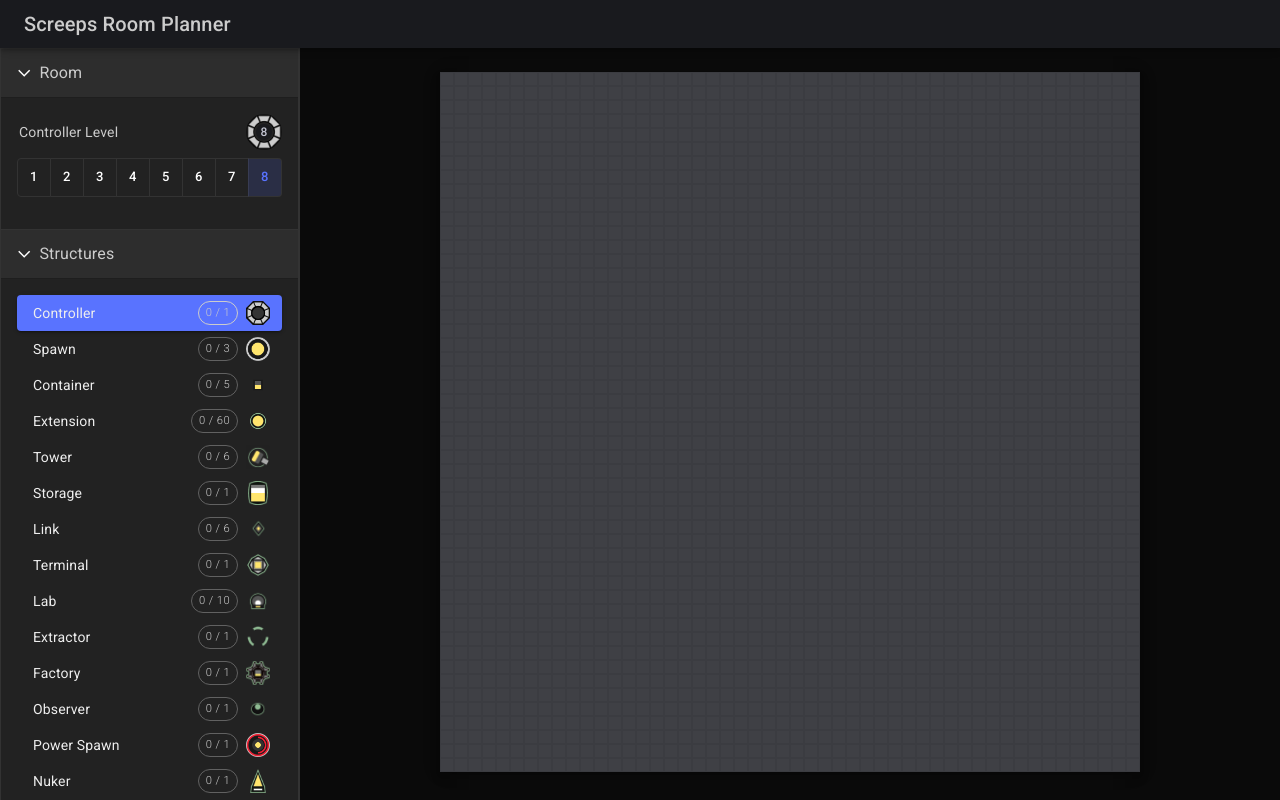
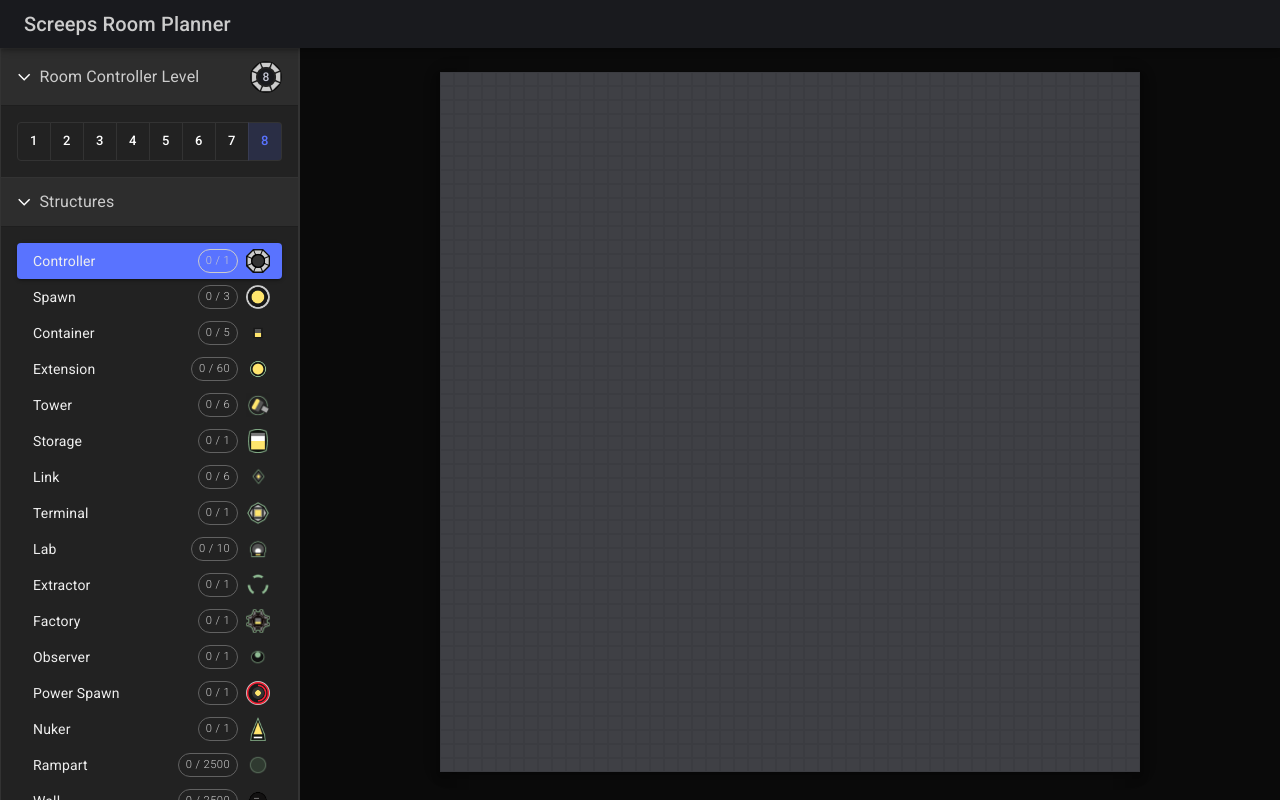
Before and after one commit to meyer678/screeps-room-planner, a React (Create React App) app: page / in a window 1280 px wide. Built offline with nearby package versions, Linux system fonts and the light colour scheme.

Commit message:
revisions

```diff
--- a/src/contexts/HoverTileContext.tsx
+++ b/src/contexts/HoverTileContext.tsx
@@ -1,16 +1,21 @@
-import { useContext } from 'react';
+import { useContext, useMemo } from 'react';
 import { createCtx } from './CreateCtx';
 
-type State = number;
+type State = {
+  tile: number;
+  x: number;
+  y: number;
+};
 
-type Action = { type: 'set_hover'; tile: number } | { type: 'reset' };
+type Action = { type: 'set_hover'; tile: number; x: number; y: number } | { type: 'reset' };
 
-const initialState: State = -1;
+const fallbackValue = -1;
+const initialState = { tile: fallbackValue, x: fallbackValue, y: fallbackValue };
 
-function reducer(state: State, action: Action) {
+function reducer(_: State, action: Action) {
   switch (action.type) {
     case 'set_hover':
-      return action.tile;
+      return { tile: action.tile, x: action.x, y: action.y };
     case 'reset':
       return initialState;
     default:
@@ -26,10 +31,13 @@
     throw new Error('useHoverTile must be used within a HoverTileProvider');
   }
   const { state, dispatch } = context;
-  return {
-    hoverTile: state,
-    updateHoverTile: dispatch,
-  };
+  return useMemo(
+    () => ({
+      hover: state,
+      updateHover: dispatch,
+    }),
+    [dispatch, state]
+  );
 }
 
 export { HoverTileProvider, initialState, useHoverTile };
--- a/src/contexts/RoomStructuresContext.tsx
+++ b/src/contexts/RoomStructuresContext.tsx
@@ -14,12 +14,14 @@
 function reducer(state: State, action: Action) {
   switch (action.type) {
     case 'add_structure':
+      //
       return { ...state, [action.structure]: [...(state[action.structure] || []), { x: action.x, y: action.y }] };
     case 'remove_structure':
       const roomPositions = (state[action.structure] || []).filter(({ x, y }) => !(x === action.x && y === action.y));
       if (!roomPositions.length) {
+        // destructure state to clean up (take out structures with empty roomPositions[])
         const { [action.structure]: _, ...otherState } = state;
-        return { ...otherState };
+        return otherState;
       }
       return {
         ...state,
--- a/src/left-drawer/LeftDrawer.tsx
+++ b/src/left-drawer/LeftDrawer.tsx
@@ -52,8 +52,8 @@
 
 const StyledBadge = Mui.styled(Mui.Badge)<Mui.BadgeProps>(({ theme }) => ({
   '& .MuiBadge-badge': {
-    right: 18,
-    top: 18,
+    right: 16,
+    top: 16,
     border: `2px solid ${theme.palette.background.paper}`,
     padding: '0 4px',
   },
@@ -65,7 +65,7 @@
 
   const [roomMenuExpanded, setRoomMenuExpanded] = useState(true);
   const [structuresMenuExpanded, setStructuresMenuExpanded] = useState(true);
-  const [actionsMenuExpanded, setActionsMenuExpanded] = useState(true);
+  const [actionsMenuExpanded, setActionsMenuExpanded] = useState(false);
   const brushClass = 'brush';
   const controller = props.structureBrushes.find((b) => b.key === STRUCTURE_CONTROLLER);
 
@@ -93,30 +93,26 @@
       <Mui.Box sx={{ overflowY: 'auto' }}>
         <StyledAccordion expanded={roomMenuExpanded} onChange={() => setRoomMenuExpanded(!roomMenuExpanded)}>
           <StyledAccordionSummary>
-            <Mui.Typography>Room</Mui.Typography>
+            <Mui.Box alignItems='center' display='flex' flexDirection='row' flexGrow={1} justifyContent='space-between'>
+              <Mui.Typography>Room Controller Level</Mui.Typography>
+              <Mui.Box>
+                {controller && (
+                  <StyledBadge badgeContent={settings.rcl} color='secondary'>
+                    <Mui.Avatar alt={controller.name} src={controller.image} sx={{ width: 32, height: 32 }} />
+                  </StyledBadge>
+                )}
+              </Mui.Box>
+            </Mui.Box>
           </StyledAccordionSummary>
           <StyledAccordionDetails>
             <Mui.Box display='flex' flexDirection='column' overflow='auto'>
               <Mui.Stack direction='column' sx={{ m: 2 }}>
-                <Mui.Box alignItems='center' display='flex' flexDirection='row' justifyContent='space-between' mb={1}>
-                  <Mui.Typography component='legend' variant='body2'>
-                    Controller Level
-                  </Mui.Typography>
-                  <Mui.Box>
-                    {controller && (
-                      <StyledBadge badgeContent={settings.rcl} color='secondary'>
-                        <Mui.Avatar alt={controller.name} src={controller.image} sx={{ width: 36, height: 36 }} />
-                      </StyledBadge>
-                    )}
-                  </Mui.Box>
-                </Mui.Box>
                 <Mui.ToggleButtonGroup
                   color='primary'
                   exclusive
                   fullWidth
                   onChange={(_, value) => value && updateSettings({ type: 'set_rcl', rcl: value })}
                   size='small'
-                  sx={{ mb: 2 }}
                   value={settings.rcl}
                 >
                   {Array.from(Array(MAX_RCL), (_, i) => ++i).map((level) => (
--- a/src/room-grid/HoverTooltip.tsx
+++ b/src/room-grid/HoverTooltip.tsx
@@ -1,12 +1,11 @@
 import * as Mui from '@mui/material';
 import { PropsWithChildren } from 'react';
 
-import { getRoomPosition } from '../utils/helpers';
 import { HoverTileProvider, initialState, useHoverTile } from '../contexts/HoverTileContext';
 
 const StyledTooltip = Mui.styled(({ className, ...props }: Mui.TooltipProps) => (
   <Mui.Tooltip {...props} classes={{ popper: className }} />
-))(({ theme, title }) => ({
+))(({ theme }) => ({
   [`& .${Mui.tooltipClasses.tooltip}`]: {
     backgroundColor: theme.palette.secondary.light,
     color: theme.palette.secondary.contrastText,
@@ -15,11 +14,10 @@
 }));
 
 const TooltipContent = () => {
-  const { hoverTile } = useHoverTile();
-  const { x, y } = getRoomPosition(hoverTile);
-  return hoverTile === initialState ? null : (
+  const { hover } = useHoverTile();
+  return hover.tile === initialState.tile ? null : (
     <Mui.Typography component='div' variant='body2'>
-      X: {x}, Y: {y}
+      X: {hover.x}, Y: {hover.y}
     </Mui.Typography>
   );
 };
--- a/src/room-grid/RoomGrid.tsx
+++ b/src/room-grid/RoomGrid.tsx
@@ -18,7 +18,7 @@
 import { useHoverTile } from '../contexts/HoverTileContext';
 
 export default function RoomGrid(props: { structureBrushes: StructureBrush[] }) {
-  const { hoverTile, updateHoverTile } = useHoverTile();
+  const { hover, updateHover } = useHoverTile();
   const { settings } = useSettings();
   const { brush, rcl } = settings;
   const { roomGrid, updateRoomGrid } = useRoomGrid();
@@ -42,7 +42,7 @@
   const handleMouseEvent = (e: React.MouseEvent<HTMLDivElement, MouseEvent>) => {
     e.preventDefault();
     const { tile, x, y } = getTileElement(e.target as HTMLElement);
-    updateHoverTile({ type: 'set_hover', tile });
+    updateHover({ type: 'set_hover', tile, x, y });
     if (e.buttons === 1) {
       addStructure(tile, x, y);
     } else if (e.buttons === 2) {
@@ -85,7 +85,7 @@
     const terrain = roomTerrain[tile];
     const placed = roomStructures[brush]?.length;
     const previewIcon =
-      hoverTile === tile &&
+      hover.tile === tile &&
       brush !== STRUCTURE_ROAD &&
       structureCanBePlaced(brush, rcl, placed, terrain) &&
       !positionHasStructure(tile, brush);
@@ -174,7 +174,7 @@
 
   const getRoadLines = (tile: number, roadStyle: CSSProperties, previewIcon = false) => {
     const tileHasRoad = positionHasRoad(tile);
-    const preview = brush === STRUCTURE_ROAD && !tileHasRoad && hoverTile === tile;
+    const preview = brush === STRUCTURE_ROAD && !tileHasRoad && hover.tile === tile;
     const previewColor = 'rgba(107,107,107,0.4)';
     const solidColor = '#6b6b6b';
     const roadColor = preview || previewIcon ? previewColor : solidColor;
@@ -194,7 +194,7 @@
           const [cx, cy] = [x + rx, y + ry];
           const ctile = getRoomTile(cx, cy);
           const ctileHasRoad = positionHasRoad(ctile);
-          const cpreview = brush === STRUCTURE_ROAD && !ctileHasRoad && hoverTile === ctile;
+          const cpreview = brush === STRUCTURE_ROAD && !ctileHasRoad && hover.tile === ctile;
           const croadColor = cpreview || preview || previewIcon ? previewColor : solidColor;
           if (positionIsValid(cx, cy) && (cpreview || ctileHasRoad)) {
             return rx === -1 && ry === -1 ? (
@@ -263,7 +263,7 @@
                     data-tile={tile}
                     onMouseDown={handleMouseEvent}
                     onMouseOver={handleMouseEvent}
-                    onMouseOut={() => updateHoverTile({ type: 'reset' })}
+                    onMouseOut={() => updateHover({ type: 'reset' })}
                     onContextMenu={(e) => e.preventDefault()}
                     sx={{
                       backgroundColor: ({ palette }) => palette.secondary.light,
```
